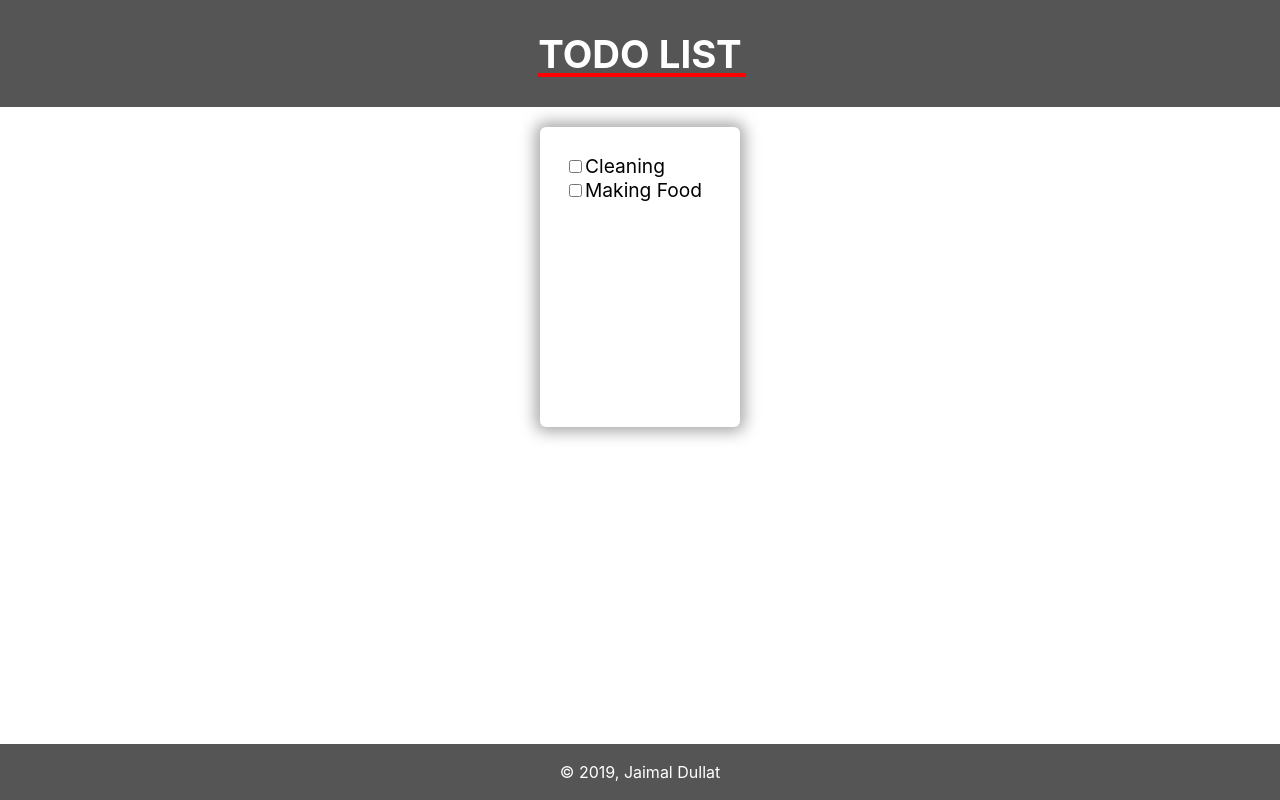
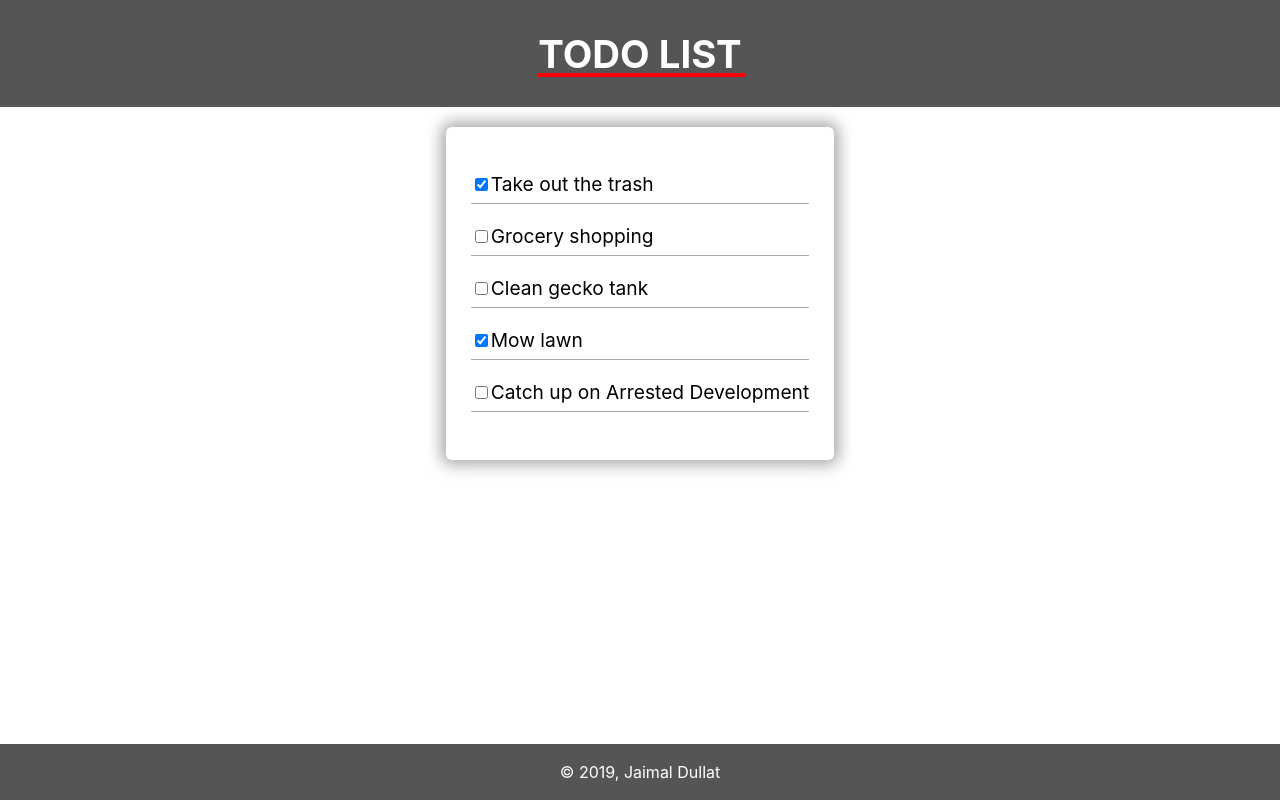
Before and after one commit to Jaimaldullat/todo-react, a React (Create React App) app: page / in a window 1280 px wide. Built offline with nearby package versions, Linux system fonts and the light colour scheme.

Commit message:
Added Basi data from file not dynamic

```diff
--- a/src/components/MainContent.js
+++ b/src/components/MainContent.js
@@ -1,22 +1,14 @@
 import React from 'react';
+import TodoItem from './TodoItem';
+import todosData from './todosData';
 
 function MainContent() {
+    const todoItems = todosData.map(item => <TodoItem key={item.id} item={item}/>);
     return (
         <main>
             <div className='todo-main-div'>
                 <ul>
-                    <li>
-                        <label>
-                            <input type="checkbox"/>
-                            Cleaning
-                        </label>
-                    </li>
-                    <li>
-                        <label>
-                            <input type="checkbox"/>
-                            Making Food
-                        </label>
-                    </li>
+                    {todoItems}
                 </ul>
             </div>
         </main>
--- /dev/null
+++ b/src/components/TodoItem.js
@@ -0,0 +1,13 @@
+import React from 'react';
+
+function TodoItem(props) {
+    return (
+        <li style={{display: !props.item.text && 'none'}}>
+            <label>
+                <input type="checkbox" checked={props.item.completed}/>
+                {props.item.text}
+            </label>
+        </li>
+    )
+};
+export default TodoItem;
--- /dev/null
+++ b/src/components/todosData.js
@@ -0,0 +1,29 @@
+const todosData = [
+    {
+        id: 1,
+        text: "Take out the trash",
+        completed: true
+    },
+    {
+        id: 2,
+        text: "Grocery shopping",
+        completed: false
+    },
+    {
+        id: 3,
+        text: "Clean gecko tank",
+        completed: false
+    },
+    {
+        id: 4,
+        text: "Mow lawn",
+        completed: true
+    },
+    {
+        id: 5,
+        text: "Catch up on Arrested Development",
+        completed: false
+    }
+]
+
+export default todosData
--- a/src/index.css
+++ b/src/index.css
@@ -88,7 +88,9 @@ main .todo-main-div ul {
 
 main .todo-main-div ul li {
   line-height: 8px;
-  margin: 5px auto;
+  margin: 23px auto;
+  border-bottom: 1px solid #aaa;
+  padding-bottom: 9px;
 }
 /********************
 
```
